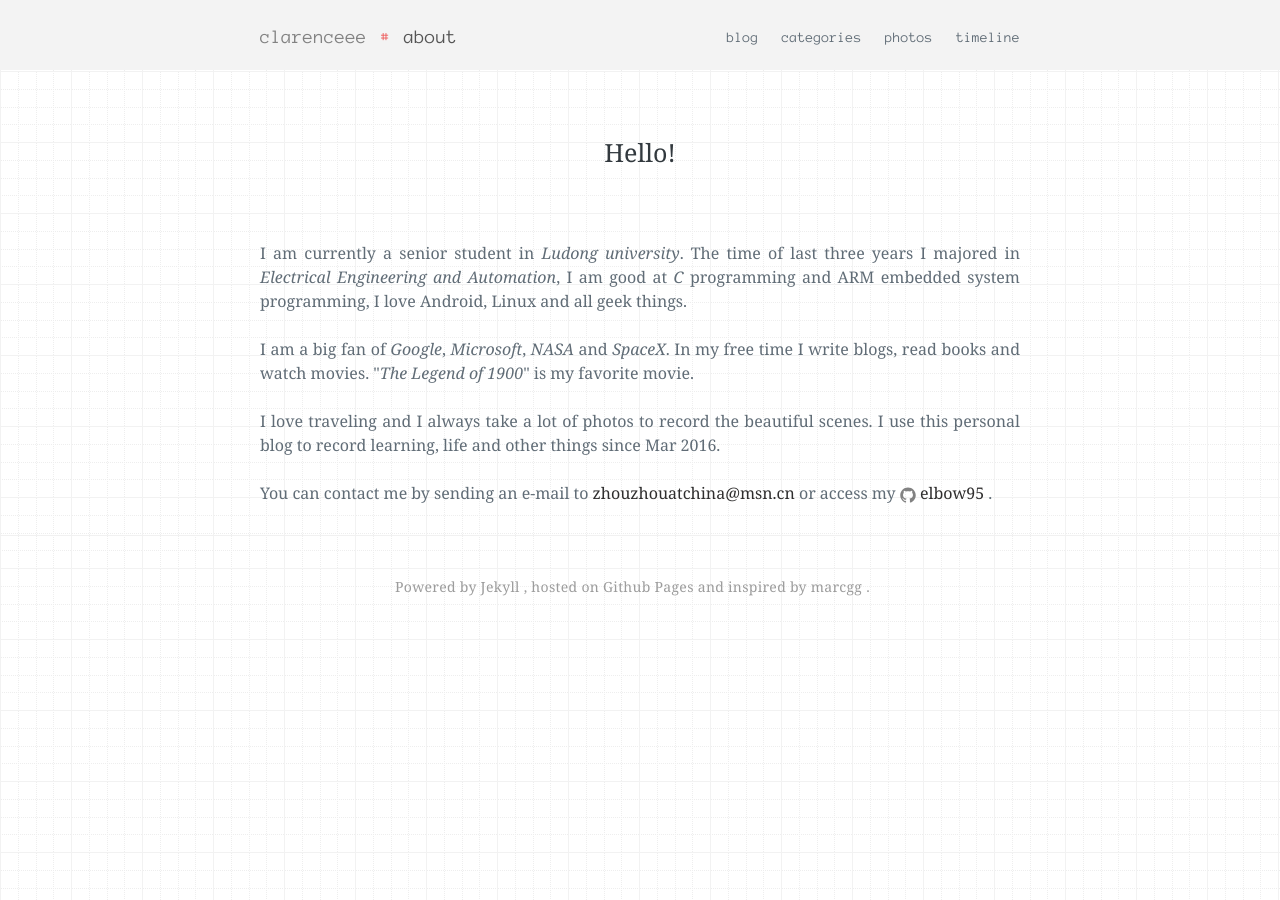
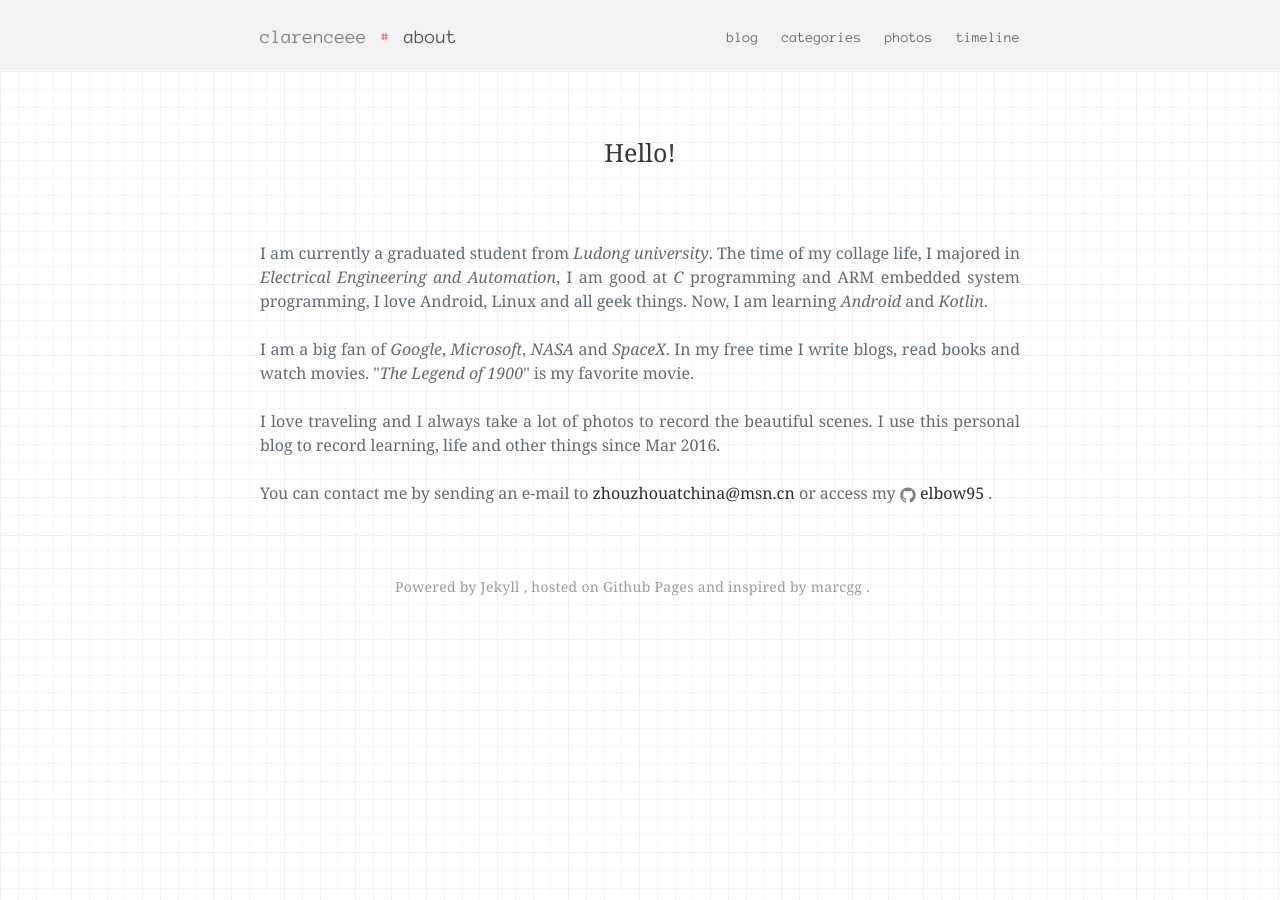
Before and after one commit to elbowzhang/elbow95.github.io, a Jekyll site: the page built from index.html, in a window 1280 px wide. Built offline with Jekyll 4.4.1, drawn with Linux system fonts in a browser that asks for light colours.

Commit message:
update about

```diff
--- a/index.html
+++ b/index.html
@@ -10,9 +10,10 @@
           <p class="post-meta"></p>
       </header>
       <div class="post-content">
-      I am currently a senior student in <i>Ludong university</i>.
-      The time of last three years I majored in <i>Electrical Engineering and Automation</i>,
-      I am good at <i>C</i> programming and ARM embedded system programming, I love Android, Linux and all geek things.<br/><br/>
+      I am currently a graduated student from <i>Ludong university</i>.
+      The time of my collage life, I majored in <i>Electrical Engineering and Automation</i>,
+      I am good at <i>C</i> programming and ARM embedded system programming, I love Android, Linux and all geek things.
+      Now, I am learning <i>Android</i> and <i>Kotlin</i>.<br/><br/>
       I am a big fan of <i>Google</i>, <i>Microsoft</i>, <i>NASA</i> and <i>SpaceX</i>.
       In my free time I write blogs, read books and watch movies.
       "<i>The Legend of 1900</i>" is my favorite movie. <br/><br/>
```
